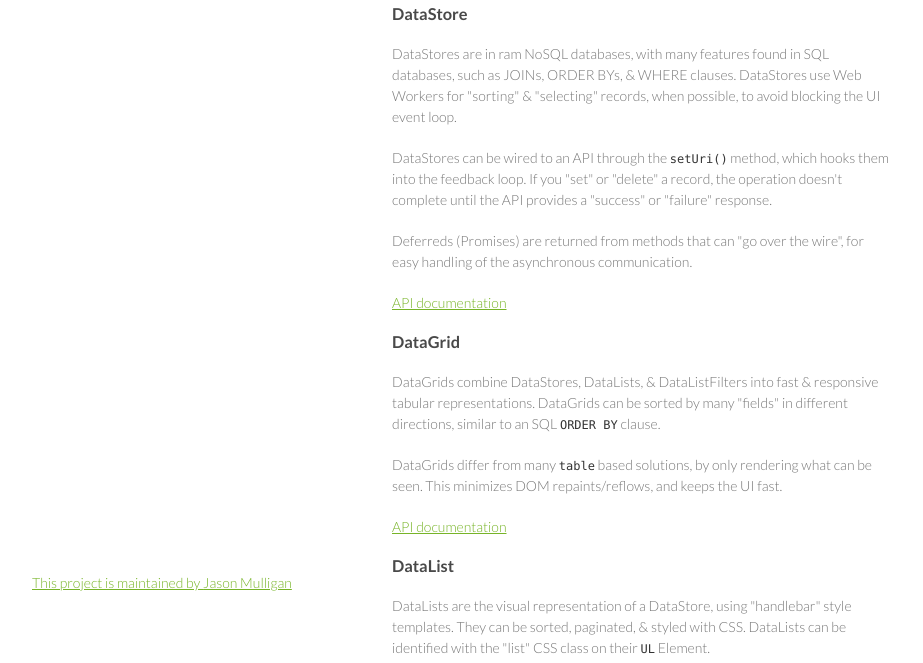
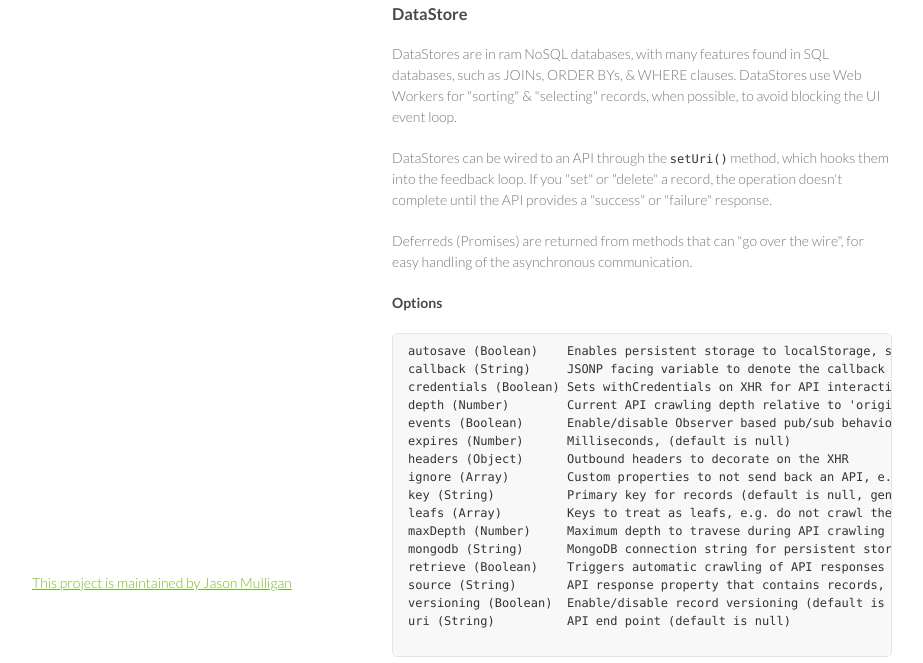
Before and after one commit to avoidwork/keigai, a plain HTML site: page objects.html in a window 1280 px wide. Shown: the part 137-800 px from the top of the page, without its empty margins (178-1101 px from the left). Drawn offline with Linux system fonts and the light colour scheme.

Commit message:
Initial optional settings content (not great)

```diff
--- a/objects.html
+++ b/objects.html
@@ -25,6 +25,25 @@
 				<p>DataStores are in ram NoSQL databases, with many features found in SQL databases, such as JOINs, ORDER BYs, &amp; WHERE clauses. DataStores use Web Workers for "sorting" &amp; "selecting" records, when possible, to avoid blocking the UI event loop.</p>
 				<p>DataStores can be wired to an API through the <code>setUri()</code> method, which hooks them into the feedback loop. If you "set" or "delete" a record, the operation doesn't complete until the API provides a "success" or "failure" response.</p>
 				<p>Deferreds (Promises) are returned from methods that can "go over the wire", for easy handling of the asynchronous communication.</p>
+				<h4>Options</h4>
+				<pre>
+autosave (Boolean)    Enables persistent storage to localStorage, sessionStorage or MongoDB (on the server)
+callback (String)     JSONP facing variable to denote the callback variable in the request URL
+credentials (Boolean) Sets withCredentials on XHR for API interaction (default is null)
+depth (Number)        Current API crawling depth relative to 'origin' DataStore
+events (Boolean)      Enable/disable Observer based pub/sub behaviour (default is true)
+expires (Number)      Milliseconds, (default is null)
+headers (Object)      Outbound headers to decorate on the XHR
+ignore (Array)        Custom properties to not send back an API, e.g. UI facing settings on records
+key (String)          Primary key for records (default is null, generates a UUID v4)
+leafs (Array)         Keys to treat as leafs, e.g. do not crawl them
+maxDepth (Number)     Maximum depth to travese during API crawling
+mongodb (String)      MongoDB connection string for persistent storage when autosave is true
+retrieve (Boolean)    Triggers automatic crawling of API responses
+source (String)       API response property that contains records, e.g. "data" in {"data": [...]}
+versioning (Boolean)  Enable/disable record versioning (default is true)
+uri (String)          API end point (default is null)
+				</pre>
 				<p><a href="http://api.keigai.io/keigai.DataStore.html" title="DataStore API">API documentation</p>
 
 				<h3><a name="datagrid" class="anchor" href="#datagrid"><span class="octicon octicon-link"></span></a>DataGrid</h3>
```
